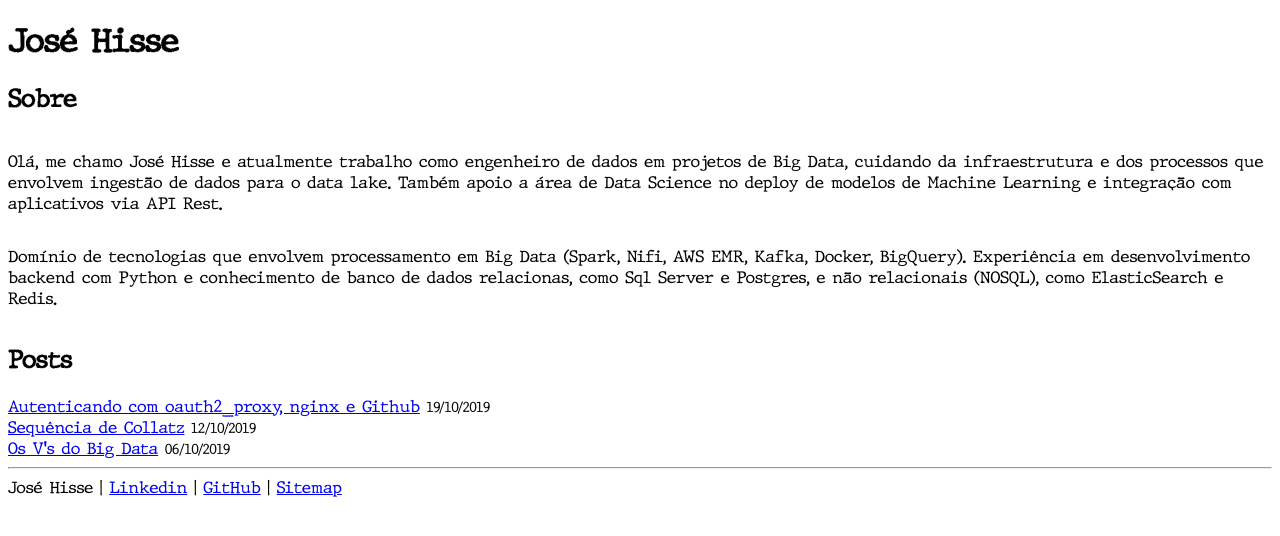
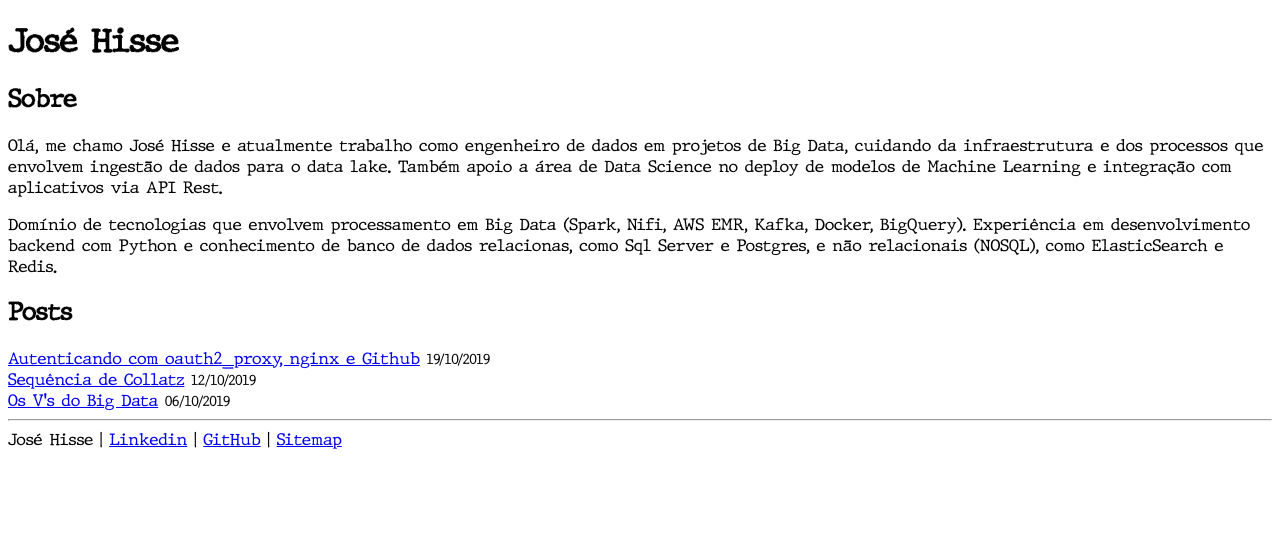
Before and after one commit to jhisse/jhisse.github.io, a Jekyll site: the page built from index.html, in a window 1280 px wide. Shown: the top 536 px of the page. Built offline with Jekyll 4.4.1, drawn with Linux system fonts in a browser that asks for light colours.

Commit message:
fixes css

```diff
--- a/_includes/head.html
+++ b/_includes/head.html
@@ -14,8 +14,11 @@
   pre>code {
     padding: 5px;
   }
+  p img, p picture {
+      margin: 0 auto;
+  }
   p {
-    display: inline-block !important;
+    clear: right;
   }
   @font-face {
       font-family: 'typewriter';
```
